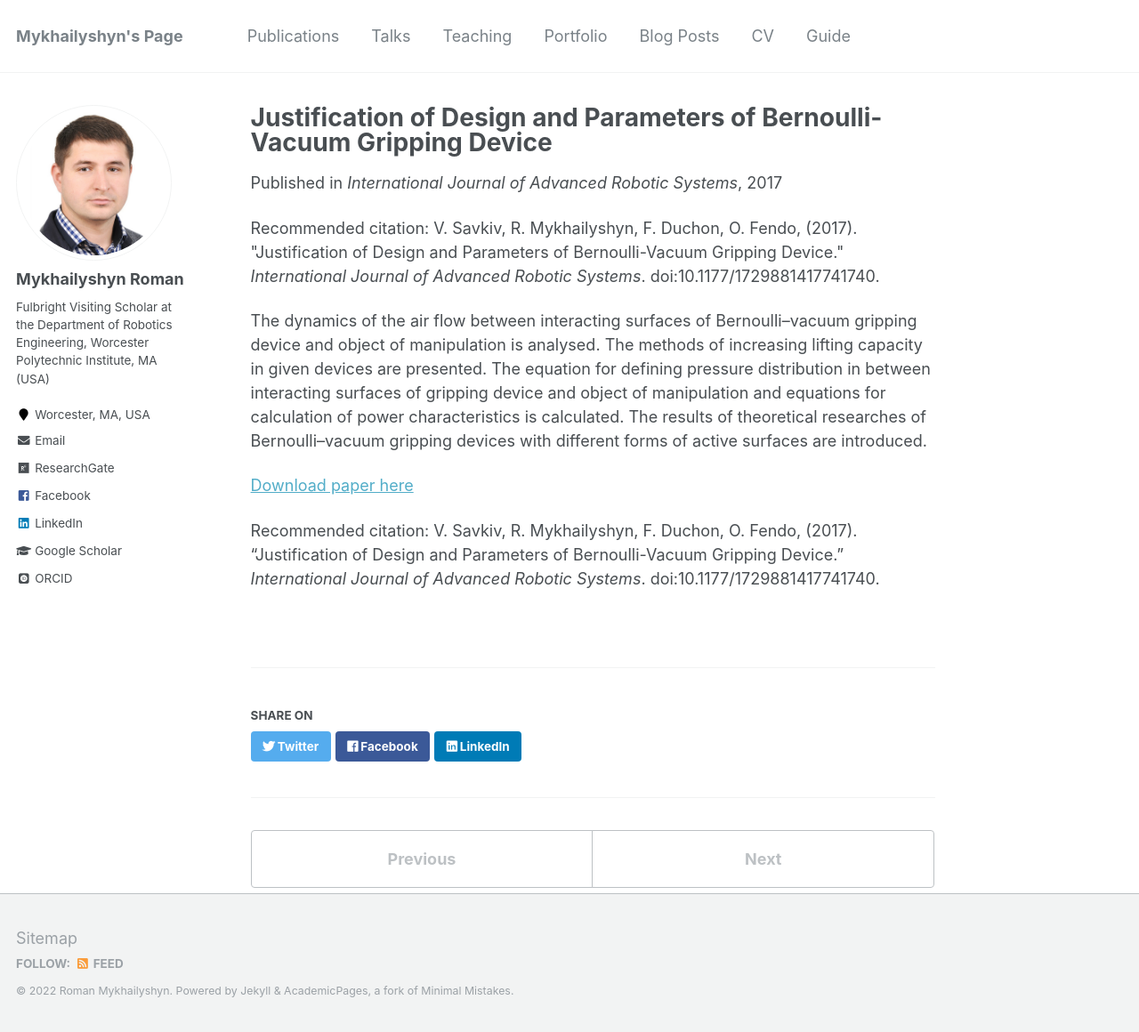
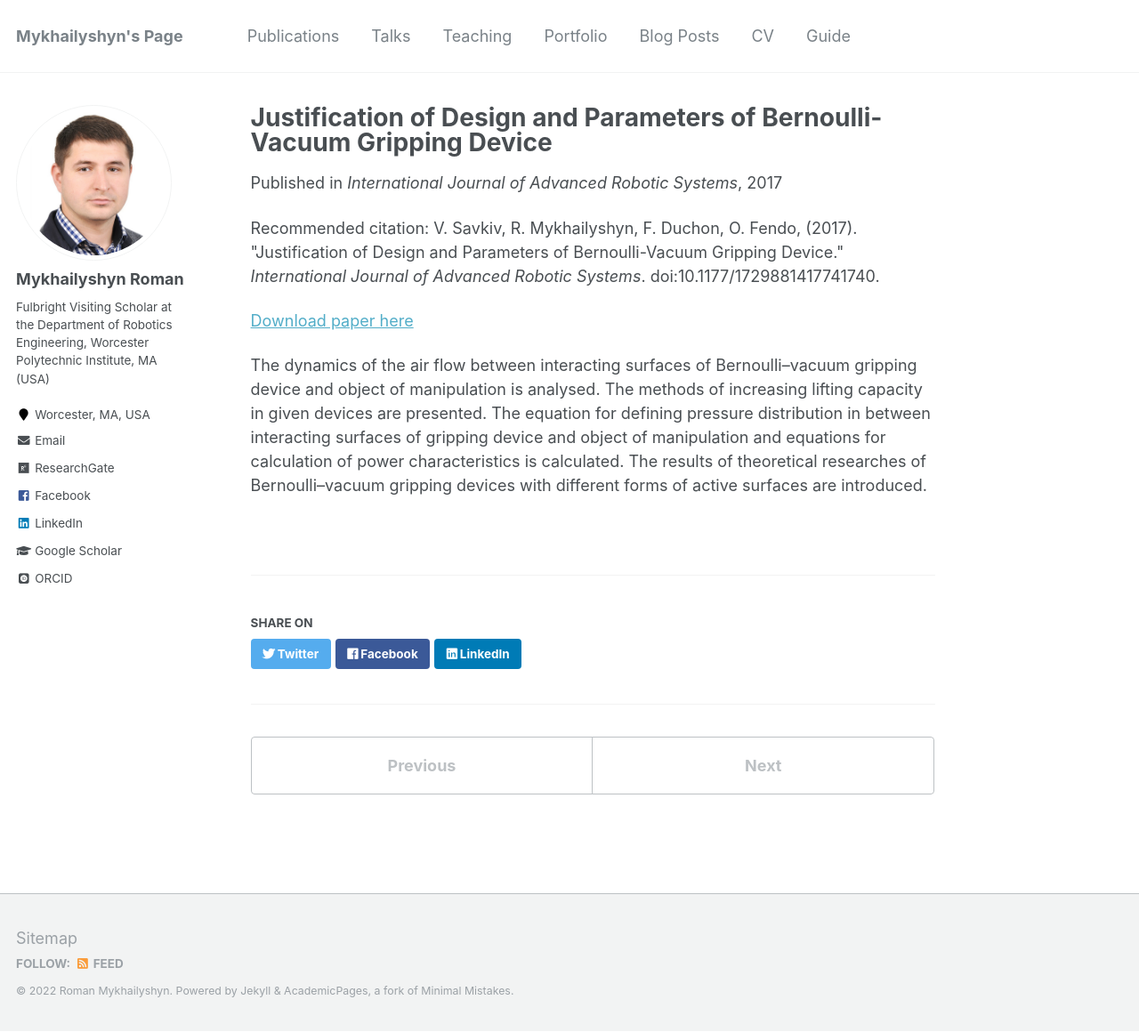
Before and after one commit to RomanMykhailyshyn/RomanMykhailyshyn.github.io, a Jekyll site: the page built from _publications/2017-Justification of Design and Parameters of Bernoulli-Vacuum Gripping Device-2.md, in a window 1280 px wide and 1160 px high. Shown: the whole window at 89% size. Built offline with Jekyll 4.4.1, drawn with Linux system fonts in a browser that asks for light colours; some web fonts are replaced.

Commit message:
Update 2017-Justification of Design and Parameters of Bernoulli-Vacuum Gripping Device-2.md

```diff
--- a/_publications/2017-Justification of Design and Parameters of Bernoulli-Vacuum Gripping Device-2.md
+++ b/_publications/2017-Justification of Design and Parameters of Bernoulli-Vacuum Gripping Device-2.md
@@ -8,8 +8,6 @@ venue: 'International Journal of Advanced Robotic Systems'
 paperurl: ''
 citation: 'V. Savkiv, R. Mykhailyshyn, F. Duchon, O. Fendo, (2017). &quot;Justification of Design and Parameters of Bernoulli-Vacuum Gripping Device.&quot; <i>International Journal of Advanced Robotic Systems</i>. doi:10.1177/1729881417741740.'
 ---
-The dynamics of the air flow between interacting surfaces of Bernoulli–vacuum gripping device and object of manipulation is analysed. The methods of increasing lifting capacity in given devices are presented. The equation for defining pressure distribution in between interacting surfaces of gripping device and object of manipulation and equations for calculation of power characteristics is calculated. The results of theoretical researches of Bernoulli–vacuum gripping devices with different forms of active surfaces are introduced.
-
 [Download paper here](https://journals.sagepub.com/doi/full/10.1177/1729881417741740)
 
-Recommended citation: V. Savkiv, R. Mykhailyshyn, F. Duchon, O. Fendo, (2017). "Justification of Design and Parameters of Bernoulli-Vacuum Gripping Device." <i>International Journal of Advanced Robotic Systems</i>. doi:10.1177/1729881417741740.
+The dynamics of the air flow between interacting surfaces of Bernoulli–vacuum gripping device and object of manipulation is analysed. The methods of increasing lifting capacity in given devices are presented. The equation for defining pressure distribution in between interacting surfaces of gripping device and object of manipulation and equations for calculation of power characteristics is calculated. The results of theoretical researches of Bernoulli–vacuum gripping devices with different forms of active surfaces are introduced.
```
